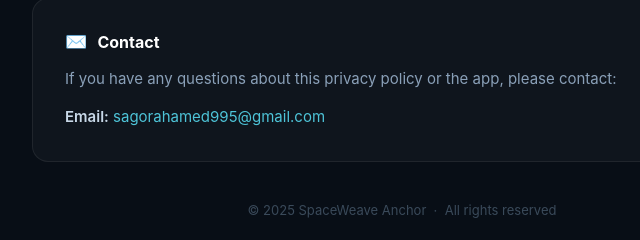
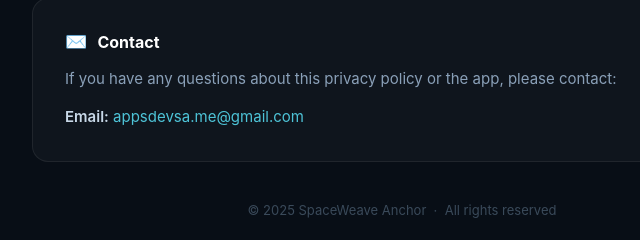
Before and after one commit to sagor995/SpaceWeaveAnchorPP, a plain HTML site: page index.html in a window 1280 px wide. Shown: the part 2729-2969 px from the top of the page, 238-878 px from the left. Drawn offline with Linux system fonts and the light colour scheme.

Commit message:
Update index.html

```diff
--- a/index.html
+++ b/index.html
@@ -326,7 +326,7 @@
       </p>
       <p>
         <strong>Email:</strong>
-        <a href="mailto:sagorahamed995@gmail.com">sagorahamed995@gmail.com</a>
+        <a href="mailto:appsdevsa.me@gmail.com">appsdevsa.me@gmail.com</a>
       </p>
     </div>
 
```
